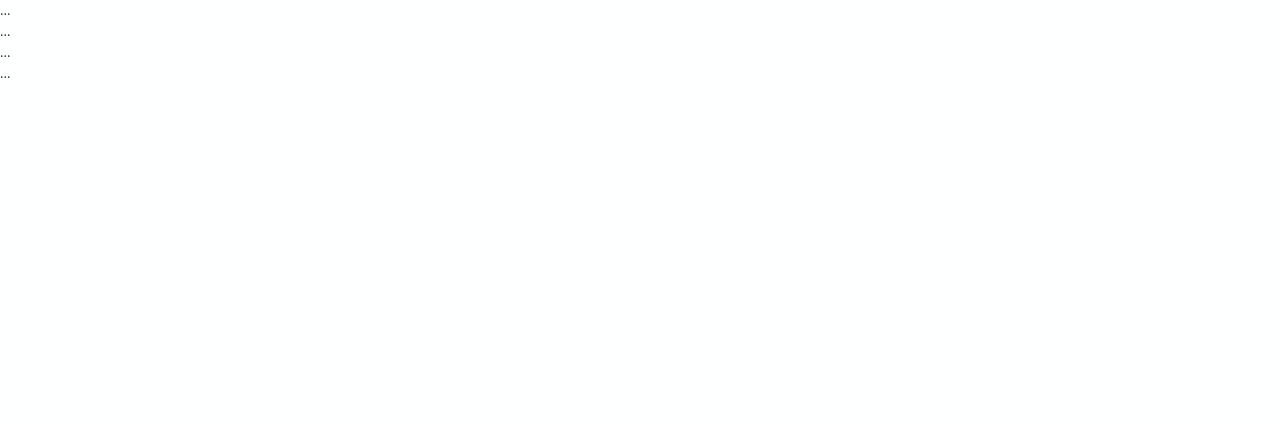
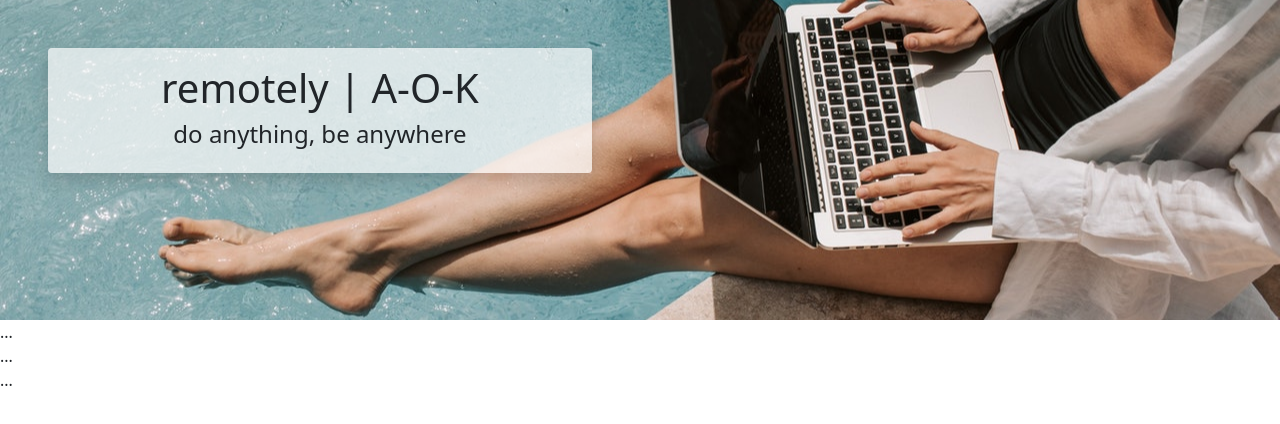
Before and after one commit to nrcoover/job-board-api, a website: page src/index.html in a window 1280 px wide. Drawn offline with nearby package versions, Linux system fonts and the light colour scheme; files that its build step writes are made by us from their sources; a web font is replaced by a local one.

Commit message:
Adds Header Content
Adds a background image and a logo display for the header content.

```diff
--- a/src/index.html
+++ b/src/index.html
@@ -7,8 +7,8 @@
     <title>Remote Jobs Board API</title>
     <meta name="description" content="View available remote job openings with this helpful job board api. Apply now!">
     <meta name="keywords" content="nrcoover web project, nrcoover web development, api, api job board, job listing api, job listings board, job board">
+    <link rel="stylesheet" type="text/css" href="./css/style.css">
     <link href="https://cdn.jsdelivr.net/npm/bootstrap@5.1.3/dist/css/bootstrap.min.css" rel="stylesheet" integrity="sha384-1BmE4kWBq78iYhFldvKuhfTAU6auU8tT94WrHftjDbrCEXSU1oBoqyl2QvZ6jIW3" crossorigin="anonymous">
-    <link rel="stylesheet" type="text/css" href="./styles.css">
     <script src="https://cdn.jsdelivr.net/npm/bootstrap@5.1.3/dist/js/bootstrap.bundle.min.js" integrity="sha384-ka7Sk0Gln4gmtz2MlQnikT1wXgYsOg+OMhuP+IlRH9sENBO0LRn5q+8nbTov4+1p" crossorigin="anonymous" defer></script>
     <script src="https://code.jquery.com/jquery-3.6.0.min.js" integrity="sha256-/xUj+3OJU5yExlq6GSYGSHk7tPXikynS7ogEvDej/m4=" crossorigin="anonymous" async></script>
 
@@ -16,8 +16,13 @@
 </head>
 
 <body>
-    <header>
-        ...
+    <header style="background: url(./assets/remote-work-paradise_pexels-vlada-karpovich-7903142.jpg) no-repeat center">
+        <section class="header-content p-5">
+            <div class="header-content-wrapper rounded shadow p-3">
+                <h1>remotely | A-O-K</h1>
+                <h4>do anything, be anywhere</h4>
+            </div>
+        </section>
     </header>
 
     <main>
--- a/src/sass/abstracts/_mixins.scss
+++ b/src/sass/abstracts/_mixins.scss
@@ -87,3 +87,21 @@
       }
    }
 }
+
+// Flex Box Mixin
+@mixin flexbox($direction: column, $content, $items) {
+   display: flex;
+   flex-direction: $direction;
+   justify-content: $content;
+   align-items: $items;
+}
+
+@mixin fontline ($size, $height) {
+   font-size: $size;
+   line-height: $height;
+}
+
+@mixin resetbox {
+   margin: 0 0;
+   padding: 0 0;
+}
--- a/src/sass/layout/_header.scss
+++ b/src/sass/layout/_header.scss
@@ -0,0 +1,27 @@
+@use "../abstracts/index" as *;
+
+header {
+    height: 20rem;
+    width: 100%;
+
+    .header-content {
+        @include flexbox(column, center, center);
+        min-width: 28rem;
+        width: 50%;
+    }
+
+    .header-content-wrapper {
+        @include flexbox(column, center, center);
+        background-color: rgba(255, 255, 255, .7);
+        text-align: center;
+        width: 100%;
+
+        h1 {
+            min-width: 17ch;
+        }
+
+        h4 {
+            min-width: 25ch;
+        }
+    }
+}
--- a/src/sass/style.scss
+++ b/src/sass/style.scss
@@ -1,7 +1,5 @@
 @use "base";
-@use "components";
 @use "layout";
-@use "utilities";
 
 .container {
     width: min(100% - 2rem, 60rem);
```
Also changed, not shown: src/assets/remote-work-paradise_pexels-vlada-karpovich-7903142.jpg (added).
